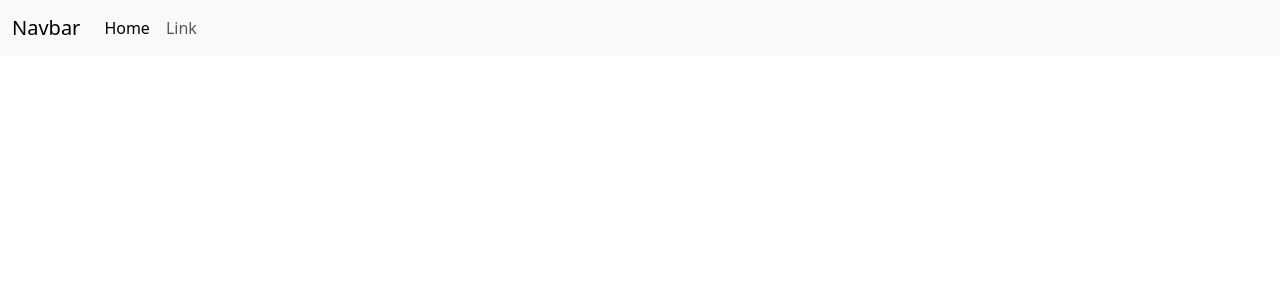
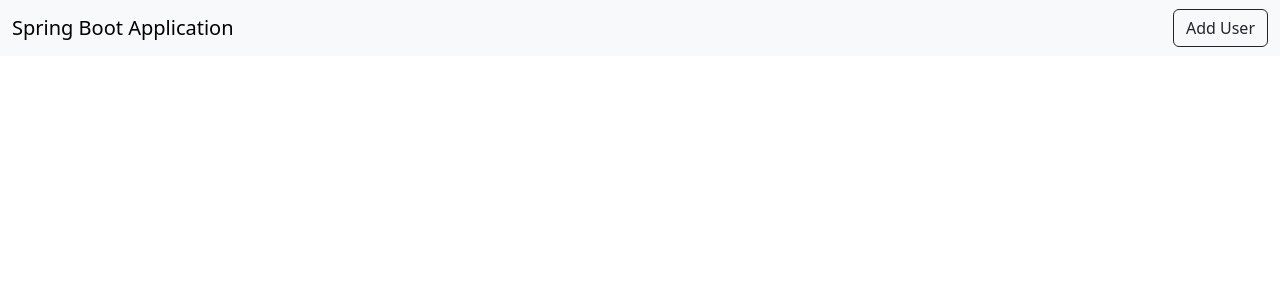
Before and after one commit to ryanmanchester/spring-boot-app-frontend, a React (Create React App) app: page / in a window 1280 px wide. Shown: the top 300 px of the page. Built offline with nearby package versions, Linux system fonts and the light colour scheme.

Commit message:
styles navbar

```diff
--- a/src/layout/NavBar.js
+++ b/src/layout/NavBar.js
@@ -3,22 +3,13 @@ import React, {Component} from 'react'
 export default function NavBar() {
   return (
     <div>
-    <nav className="navbar navbar-expand-lg bg-body-tertiary">
-    <div class="container-fluid">
-        <a class="navbar-brand" href="#">Navbar</a>
-        <button class="navbar-toggler" type="button" data-bs-toggle="collapse" data-bs-target="#navbarSupportedContent" aria-controls="navbarSupportedContent" aria-expanded="false" aria-label="Toggle navigation">
-          <span class="navbar-toggler-icon"></span>
+    <nav className="navbar navbar-expand-lg navbar-light bg-body-tertiary">
+    <div className="container-fluid">
+        <a className="navbar-brand" href="#">Spring Boot Application</a>
+        <button className="navbar-toggler" type="button" data-bs-toggle="collapse" data-bs-target="#navbarSupportedContent" aria-controls="navbarSupportedContent" aria-expanded="false" aria-label="Toggle navigation">
+          <span className="navbar-toggler-icon"></span>
         </button>
-        <div class="collapse navbar-collapse" id="navbarSupportedContent">
-          <ul class="navbar-nav me-auto mb-2 mb-lg-0">
-            <li class="nav-item">
-              <a class="nav-link active" aria-current="page" href="#">Home</a>
-            </li>
-            <li class="nav-item">
-              <a class="nav-link" href="#">Link</a>
-            </li>
-            </ul>
-        </div>
+        <button type="button" className="btn btn-outline-dark">Add User</button>
   </div>
 </nav>
     </div>
```
